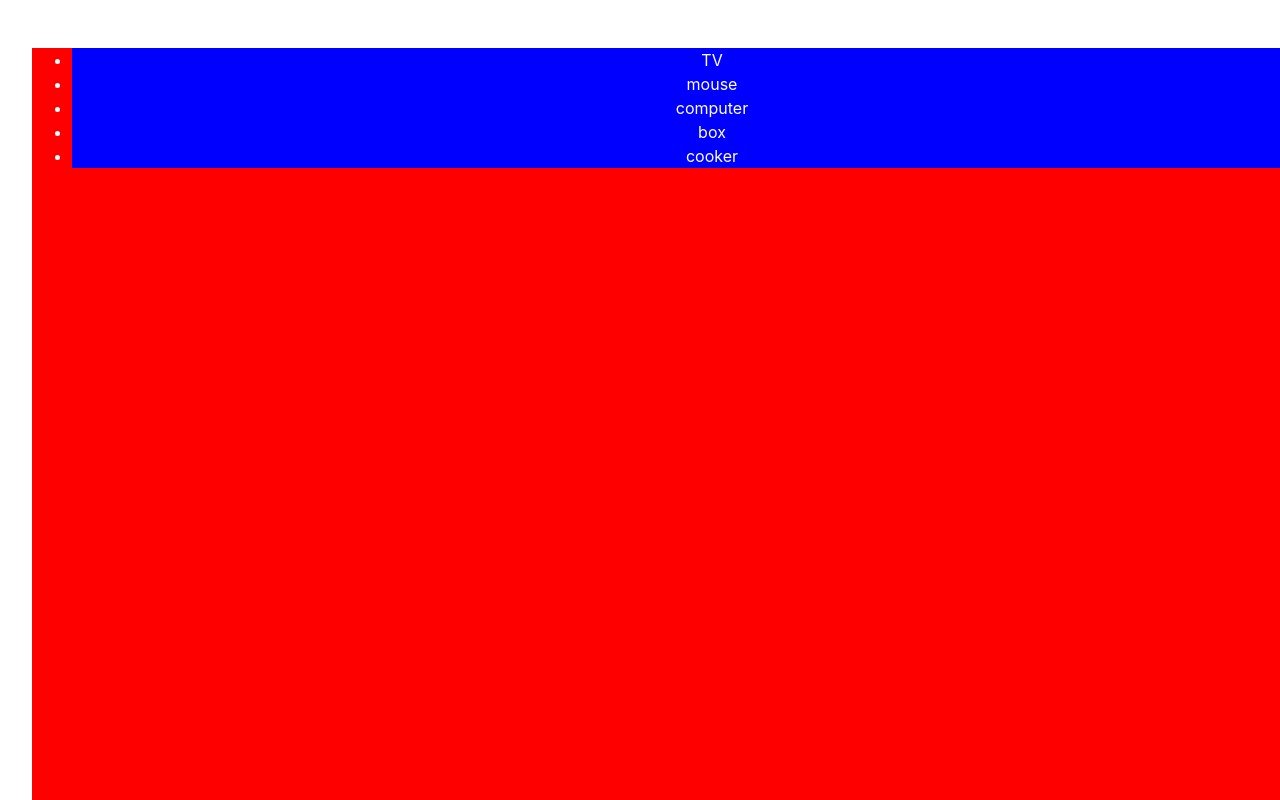
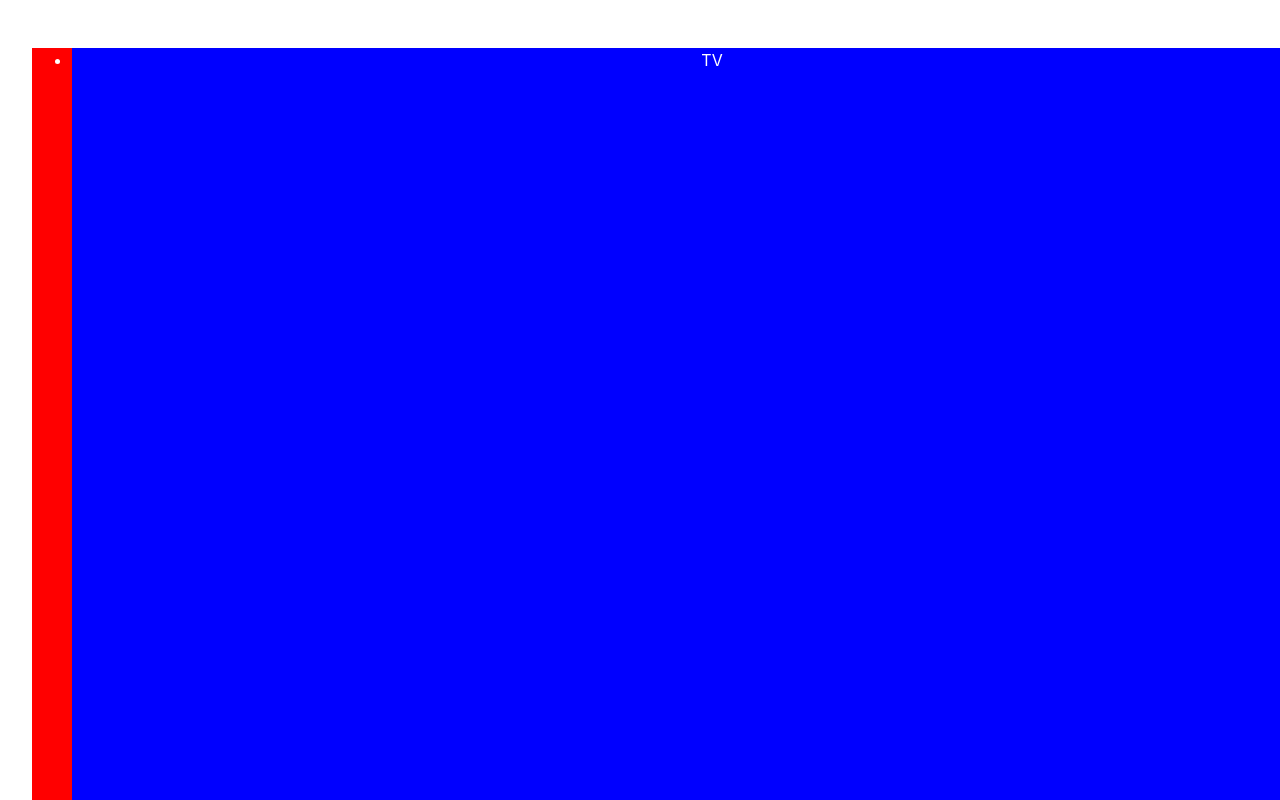
Before and after one commit to chinhdoan/Demo, a React (Vite) app: page / in a window 1280 px wide. Shown: the top 800 px of the page. Built offline with nearby package versions, Linux system fonts and the light colour scheme.

Commit message:
add-change

```diff
--- a/src/test.css
+++ b/src/test.css
@@ -6,5 +6,11 @@
 
 .change{
     background-color: blue;
+    height:100vh;
+    width:100vw;
+}
+
+.change{
+    background-color: blue;
     color:white;
 }
```
